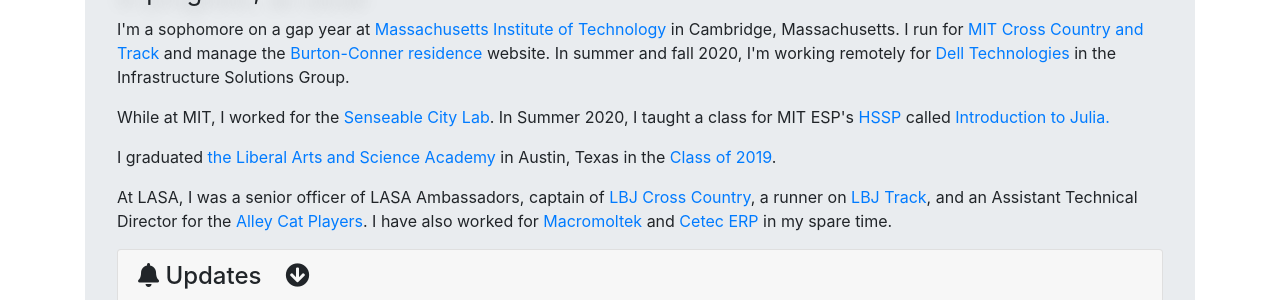
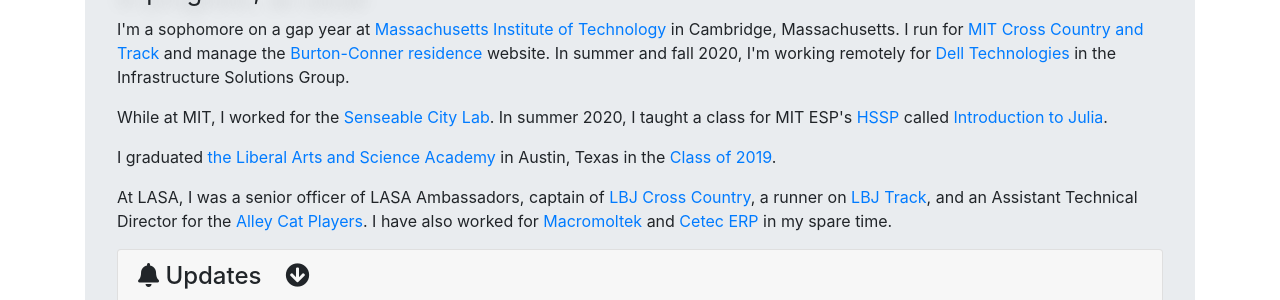
Before and after one commit to camtheman256/website, a Jekyll site: the page built from me/index.html, in a window 1280 px wide. Shown: the part 384-684 px from the top of the page. Built offline with Jekyll 4.4.1, drawn with Linux system fonts in a browser that asks for light colours; nearby versions of some CDN libraries.

Commit message:
Minor fixes

```diff
--- a/me/index.html
+++ b/me/index.html
@@ -44,7 +44,7 @@
 		In summer and fall 2020, I'm working remotely for <a href="https://www.delltechnologies.com/" target="_blank">Dell Technologies</a> in the Infrastructure Solutions Group.
 	</p>
 	<p>
-		While at MIT, I worked for the <a href="http://senseable.mit.edu" target="_blank">Senseable City Lab</a>. In Summer 2020, I taught a class for MIT ESP's <a href="https://esp.mit.edu/learn/HSSP/index.html" target="_blank">HSSP</a> called <a href="https://julia.party" target="_blank">Introduction to Julia.</a>
+		While at MIT, I worked for the <a href="http://senseable.mit.edu" target="_blank">Senseable City Lab</a>. In summer 2020, I taught a class for MIT ESP's <a href="https://esp.mit.edu/learn/HSSP/index.html" target="_blank">HSSP</a> called <a href="https://julia.party" target="_blank">Introduction to Julia</a>.
 	</p>
         <p>I graduated <a href="http://www.lasahighschool.org/" target="_blank">the Liberal Arts and Science Academy</a> in Austin, Texas in the <a href="https://lasa2019.com">Class of 2019</a>.</p>
         <p>
```
